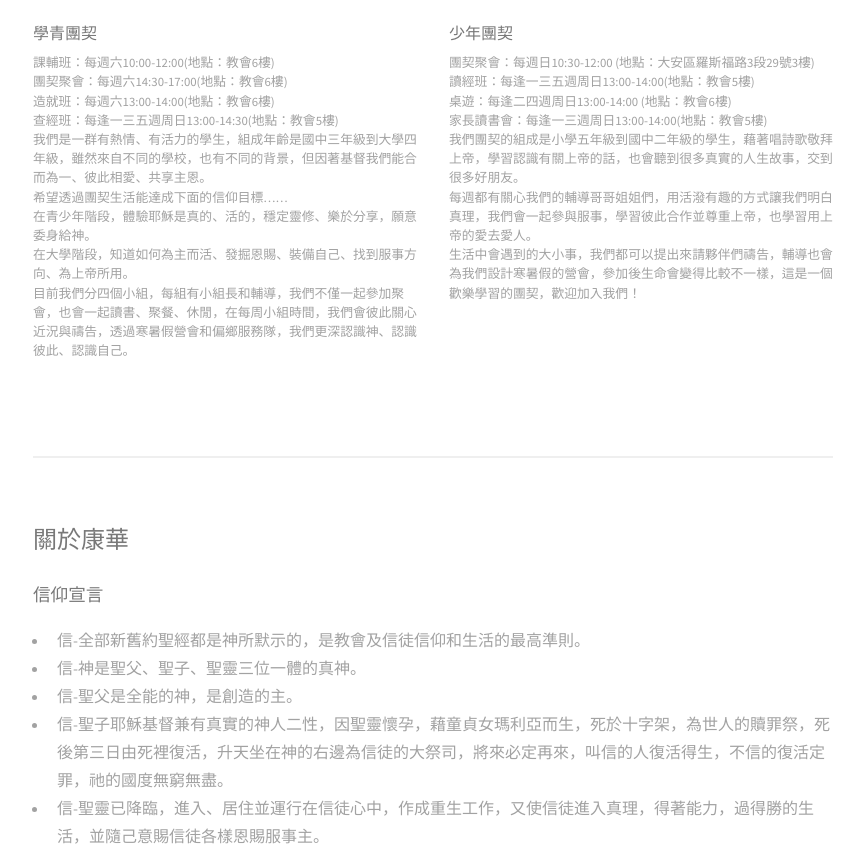
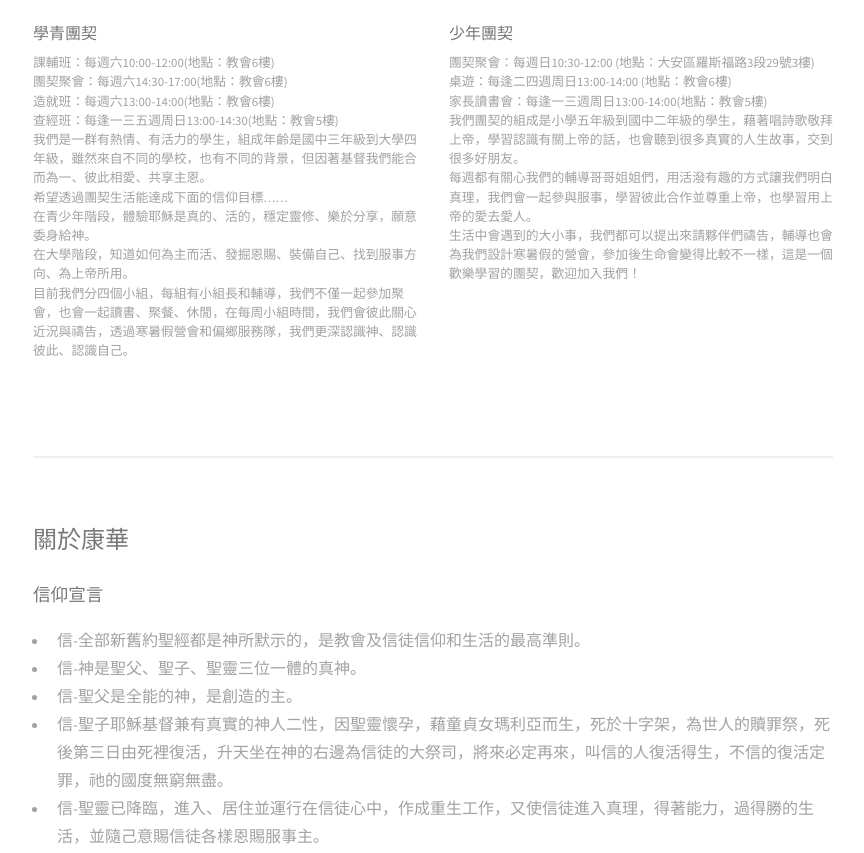
Before and after one commit to officeKH/officeKH.github.io, a plain HTML site: page index.html in a window 1280 px wide. Shown: the part 7170-8023 px from the top of the page, without its empty margins (399-1263 px from the left). Drawn offline with Linux system fonts and the light colour scheme.

Commit message:
Update index.html

```diff
--- a/index.html
+++ b/index.html
@@ -378,7 +378,6 @@
 						<h3>少年團契</h3>
 						<p>
 							團契聚會：每週日10:30-12:00 (地點：大安區羅斯福路3段29號3樓)<br>
-							讀經班：每逢一三五週周日13:00-14:00(地點：教會5樓)<br>
 							桌遊：每逢二四週周日13:00-14:00 (地點：教會6樓)<br>
 							家長讀書會：每逢一三週周日13:00-14:00(地點：教會5樓)<br>
 							我們團契的組成是小學五年級到國中二年級的學生，藉著唱詩歌敬拜上帝，學習認識有關上帝的話，也會聽到很多真實的人生故事，交到很多好朋友。<br>
```
